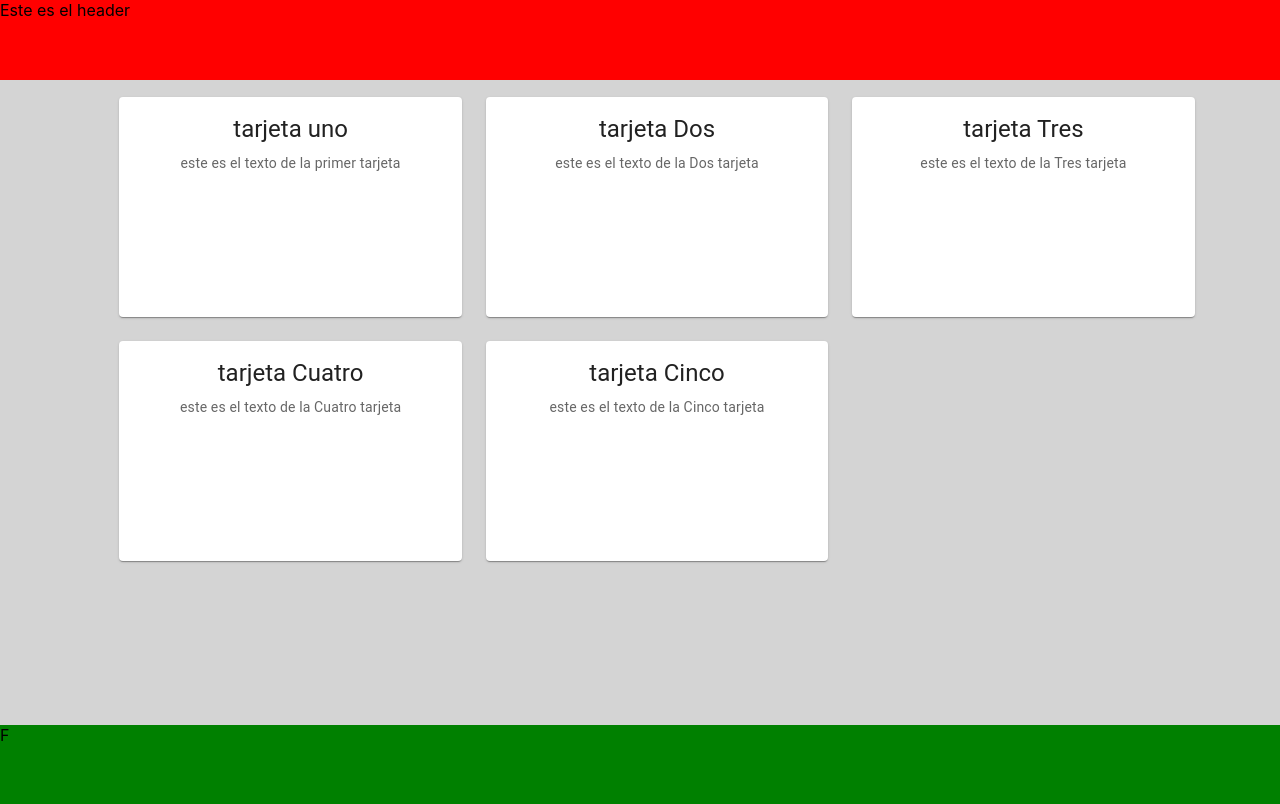
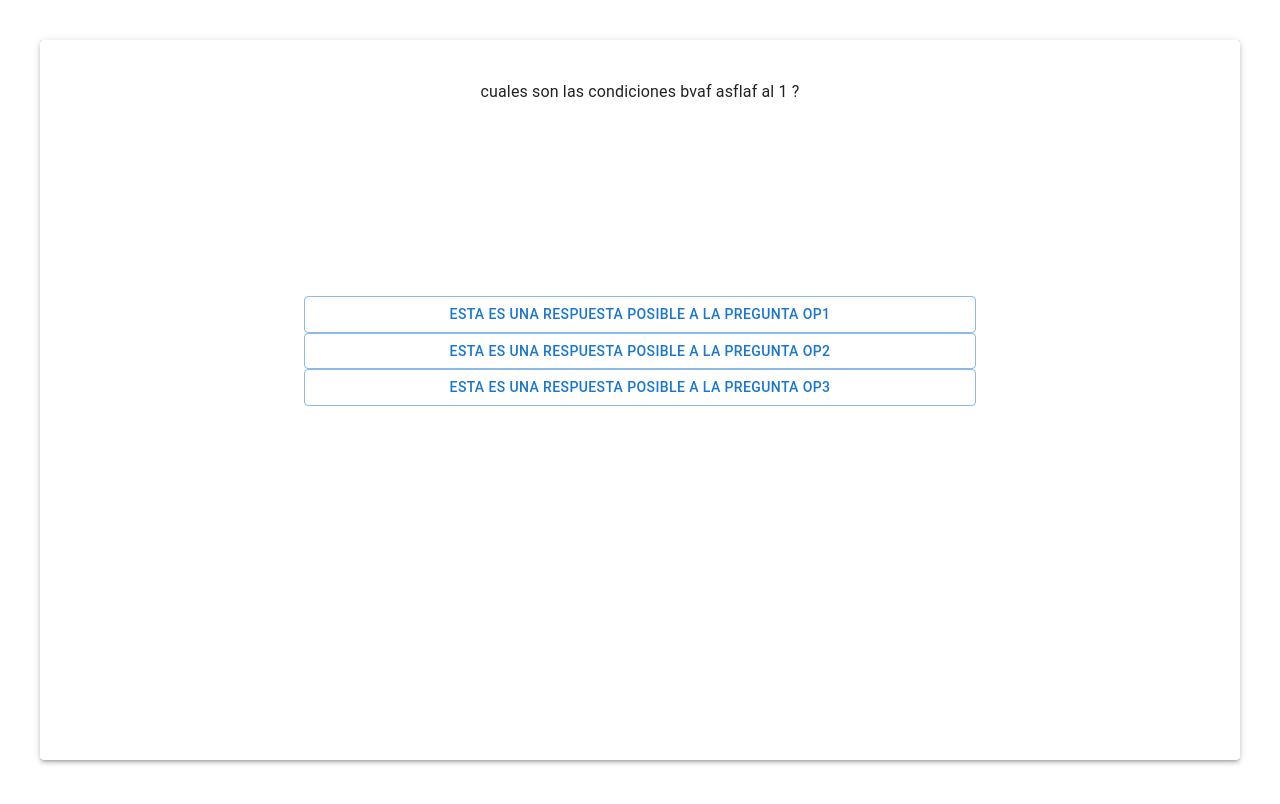
Before and after one commit to HugoFucksmann/work_contadores, a React (Create React App) app: page / in a window 1280 px wide. Built offline with nearby package versions, Linux system fonts and the light colour scheme.

Commit message:
avanzada

```diff
--- a/package.json
+++ b/package.json
@@ -18,6 +18,7 @@
     "react-dom": "^17.0.2",
     "react-router-dom": "^6.2.1",
     "react-scripts": "5.0.0",
+    "react-spring": "^9.4.3",
     "web-vitals": "^2.1.4"
   },
   "scripts": {
--- a/src/App.js
+++ b/src/App.js
@@ -5,40 +5,16 @@ import Footer from "./layout/footer";
 import CardUno from "./components/card";
 import GridLayout from "./layout/gridLayout";
 import { Card } from "@material-ui/core";
-
-const cardsData = [
-    {
-        title: "tarjeta uno",
-        bodytext: "este es el texto de la primer tarjeta",
-    },
-    {
-        title: "tarjeta Dos",
-        bodytext: "este es el texto de la Dos tarjeta",
-    },
-    {
-        title: "tarjeta Tres",
-        bodytext: "este es el texto de la Tres tarjeta",
-    },
-    {
-        title: "tarjeta Cuatro",
-        bodytext: "este es el texto de la Cuatro tarjeta",
-    },
-    {
-        title: "tarjeta Cinco",
-        bodytext: "este es el texto de la Cinco tarjeta",
-    },
-];
+import ComponenteU from "./components/componenteU";
 
 function App() {
-    return (
-        <FullPage>
-            <Header>Este es el header</Header>
-            <Body>
-                <GridLayout array={cardsData} />
-            </Body>
-            <Footer>F</Footer>
-        </FullPage>
-    );
+  return (
+    <Body>
+      <Card style={{ height: "100%" }} elevation={3}>
+        <ComponenteU />
+      </Card>
+    </Body>
+  );
 }
 
 export default App;
--- /dev/null
+++ b/src/components/componenteU.js
@@ -0,0 +1,108 @@
+import { makeStyles, Typography } from "@material-ui/core";
+import Button from "@mui/material/Button";
+import Modal from "@mui/material/Modal";
+import { useState } from "react";
+import { animated, useTransition } from "react-spring";
+const data = [
+  {
+    pregunta: "cuales son las condiciones bvaf asflaf al 1 ?",
+    respuestas: {
+      op1: "esta es una respuesta posible a la pregunta op1",
+      op2: "esta es una respuesta posible a la pregunta op2",
+      op3: "esta es una respuesta posible a la pregunta op3",
+    },
+    correcta: 1,
+  },
+  {
+    pregunta: "cuales son las condiciones bvaf asflaf al 2 ?",
+    respuestas: {
+      op1: "esta es una respuesta posible a la pregunta op1",
+      op2: "esta es una respuesta posible a la pregunta op2",
+      op3: "esta es una respuesta posible a la pregunta op3",
+    },
+    correcta: 0,
+  },
+  {
+    pregunta: "cuales son las condiciones bvaf asflaf a l 3 ?",
+    respuestas: {
+      op1: "esta es una respuesta posible a la pregunta op1",
+      op2: "esta es una respuesta posible a la pregunta op2",
+      op3: "esta es una respuesta posible a la pregunta op3",
+    },
+    correcta: 2,
+  },
+  {
+    pregunta: "cuales son las condiciones bvaf asflaf al 4 ?",
+    respuestas: {
+      op1: "esta es una respuesta posible a la pregunta op1",
+      op2: "esta es una respuesta posible a la pregunta op2",
+      op3: "esta es una respuesta posible a la pregunta op3",
+    },
+    correcta: 2,
+  },
+];
+
+const ComponenteU = () => {
+  const classes = componentStyle();
+  const [step, setStep] = useState(0);
+  const [correctas, setCorrectas] = useState(0);
+  const [modalVisible, setModalVisible] = useState(false);
+
+  const handleNext = () => {
+    setStep(step + 1);
+    setModalVisible(false);
+  };
+
+  const handleResp = (isCorrecta) => {
+    if (data[step].correcta == isCorrecta) setCorrectas(correctas + 1);
+    setModalVisible(true);
+  };
+
+  return (
+    <div className={classes.contaienr}>
+      <div className={classes.preguntasTop}>
+        <Typography>{data[step].pregunta}</Typography>
+      </div>
+      <div className={classes.respBotom}>
+        {Object.values(data[step].respuestas).map((resp, i) => (
+          <Button key={resp} variant="outlined" onClick={() => handleResp(i)}>
+            {resp}
+          </Button>
+        ))}
+      </div>
+      {/*  <Modal open={modalVisible}>
+        <div>The content of the Popover .</div>
+        <Button onClick={() => handleNext()}>Siguiente!</Button>
+      </Modal> */}
+    </div>
+  );
+};
+
+const componentStyle = makeStyles(() => ({
+  contaienr: {
+    margin: 40,
+    textAlign: "center",
+    height: "100%",
+  },
+  preguntasTop: {
+    height: "30%",
+  },
+  respBotom: {
+    display: "flex",
+    flexDirection: "column",
+    height: "70%",
+    marginRight: "20%",
+    marginLeft: "20%",
+  },
+  modalCenter: {
+    position: "absolute",
+    top: "50%",
+    left: "50%",
+    marginTop: "-50px",
+    marginLeft: "-50px",
+    width: "100px",
+    height: "100px",
+  },
+}));
+
+export default ComponenteU;
--- a/src/styles/layoutStyle.js
+++ b/src/styles/layoutStyle.js
@@ -10,9 +10,9 @@ const layoutStyle = makeStyles((theme) => ({
     backgroundColor: "red",
   },
   bodyLayout: {
-        height: "80vh",
-        marginRight: "8%",
-        marginLeft: "8%",
+    height: "90vh",
+    backgroundColor: "#ededed",
+    margin: "5vh",
   },
   footerLayout: {
     height: "10vh",
```
Also changed, not shown: 1 other file (tests, documents, lock files or other folders). Lines whose indentation alone changed are shown as unchanged.
